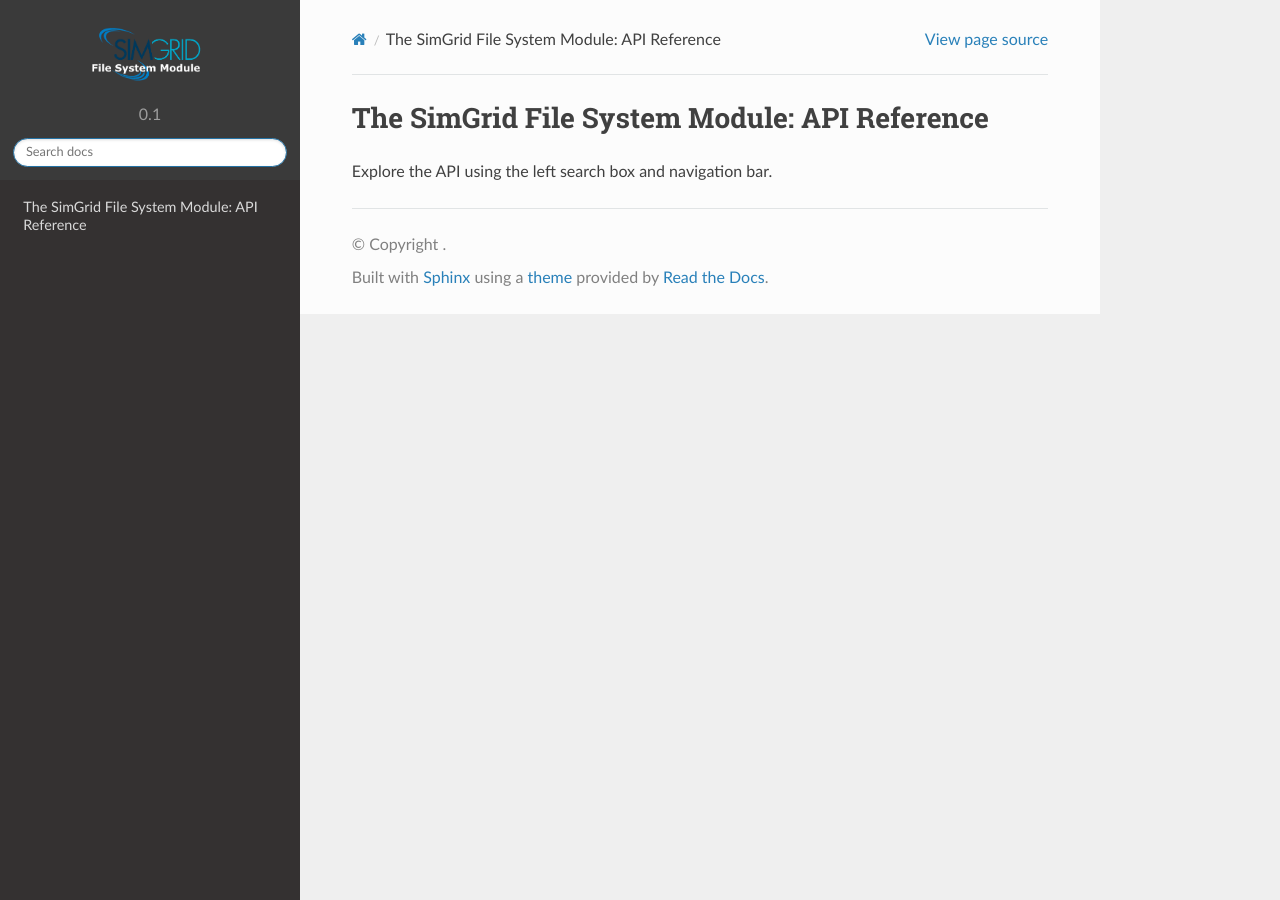
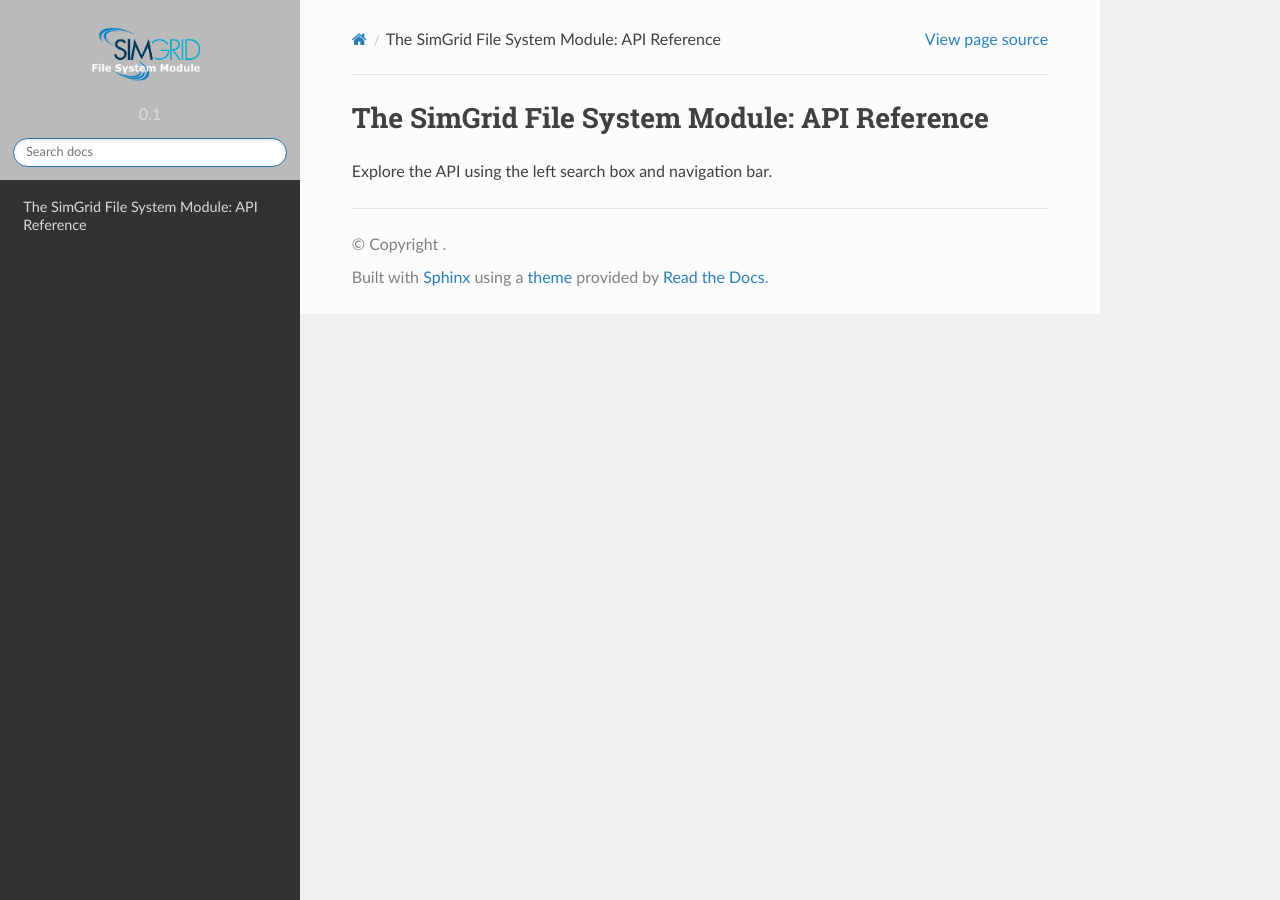
Before and after one commit to simgrid/file-system-module, a Sphinx documentation site: the page built from doc/source/index.rst, in a window 1280 px wide. Built offline with Sphinx 7.4.7 and the Read the Docs theme 2.0.0, drawn with Linux system fonts in a browser that asks for light colours; formulas are drawn with MathJax 3.

Commit message:
cosmetics

```diff
--- a/doc/source/_static/css/custom.css
+++ b/doc/source/_static/css/custom.css
@@ -1,5 +1,5 @@
 .wy-side-nav-search {
-    background-color: #3a3a3a !important;
+    background-color: #bababa !important;
 }
 
 .wy-side-nav-search .wy-dropdown>a img.logo, .wy-side-nav-search>a img.logo {
```
Also changed, not shown: doc/source/favicon.png.
